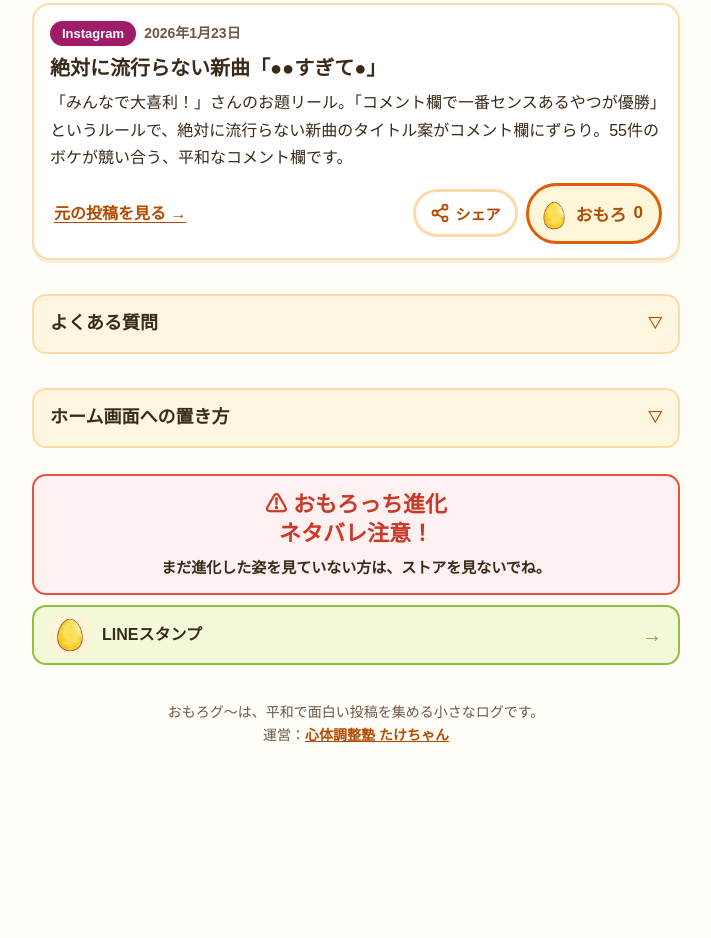
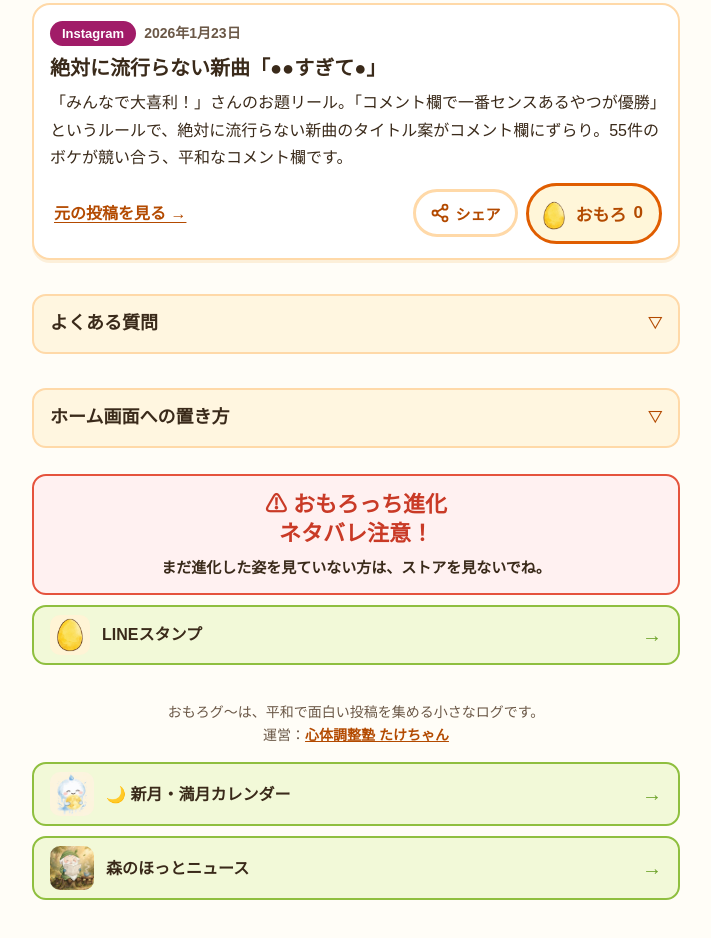
Before and after one commit to ankantakeshi-design/omoro-good, a plain HTML site: page index.html in a window 1280 px wide. Shown: the part 830-1768 px from the top of the page, without its empty margins (284-995 px from the left). Before the commit the page ends 1640 px from the top, so only its background shows below. Drawn offline with Linux system fonts and the light colour scheme; no server answers.

Commit message:
おもろグ〜の土台を用意（投稿ログ＋おもろボタン＋おもろっち育成）

```diff
--- a/index.html
+++ b/index.html
@@ -539,6 +539,8 @@
     margin-top:6px; font-size:15px; font-weight:700; color:var(--ink);
   }
   .stamp-warn + .stamp-link{ margin-top:10px; }
+  .site-link{ margin-top:10px; }
+  .site-link img{ width:44px; height:44px; border-radius:10px; }
   .stamp-link{
     background:#f2f9d8;
     border-color:#8fbf3f;
@@ -666,6 +668,16 @@
     <p>おもろグ〜は、平和で面白い投稿を集める小さなログです。<br>
     運営：<a href="https://takechanlink.pages.dev/" target="_blank" rel="noopener">心体調整塾 たけちゃん</a></p>
   </footer>
+  <a class="stamp-link site-link" href="https://mizujoshinomori.pages.dev/" target="_blank" rel="noopener">
+    <img src="link-mori.jpg" alt="" width="192" height="192">
+    <span>🌙 新月・満月カレンダー</span>
+    <span class="arrow" aria-hidden="true">→</span>
+  </a>
+  <a class="stamp-link site-link" href="https://hotto-news.pages.dev/" target="_blank" rel="noopener">
+    <img src="link-hotto.jpg" alt="" width="192" height="192">
+    <span>森のほっとニュース</span>
+    <span class="arrow" aria-hidden="true">→</span>
+  </a>
 </div>
 
 <div class="about-overlay" id="aboutOverlay" hidden>
```
Also changed, not shown: link-hotto.jpg (added), link-mori.jpg (added).
